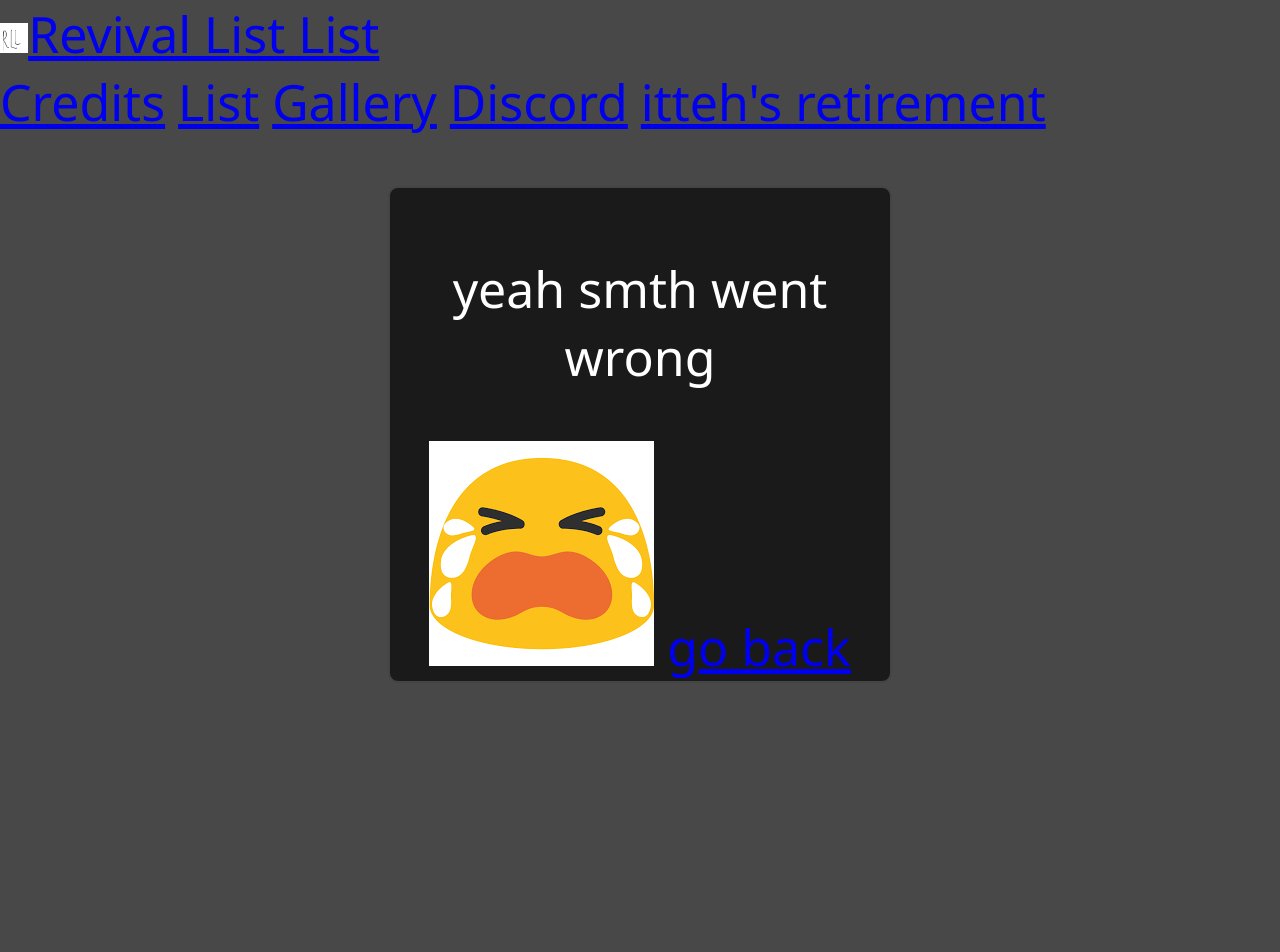
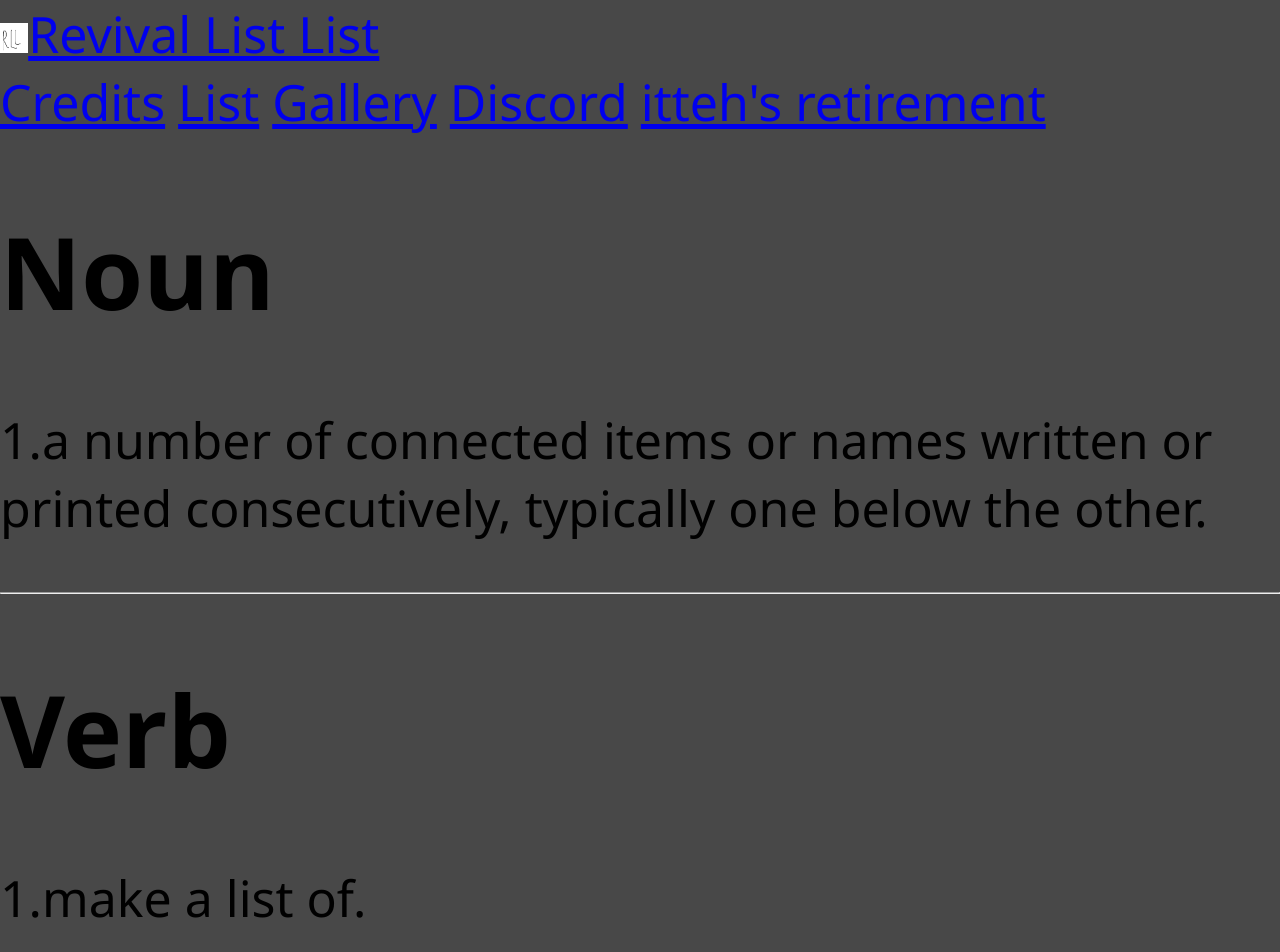
Before and after one commit to 3a152/revlistlist, a SvelteKit app: page /secretsosecretdeffortknox in a window 1280 px wide. Before the commit this address had no page. Shown: the top 952 px of the page. Before the commit the page ends 800 px from the top, so only its background shows below. Built offline with nearby package versions, Linux system fonts and the light colour scheme.

Commit message:
added secret page

```diff
--- /dev/null
+++ b/src/routes/secretsosecretdeffortknox/+page.svelte
@@ -0,0 +1,5 @@
+<h1>Noun</h1>
+<p>1.a number of connected items or names written or printed consecutively, typically one below the other.</p>
+<hr>
+<h1>Verb</h1>
+<p>1.make a list of.</p>
```
